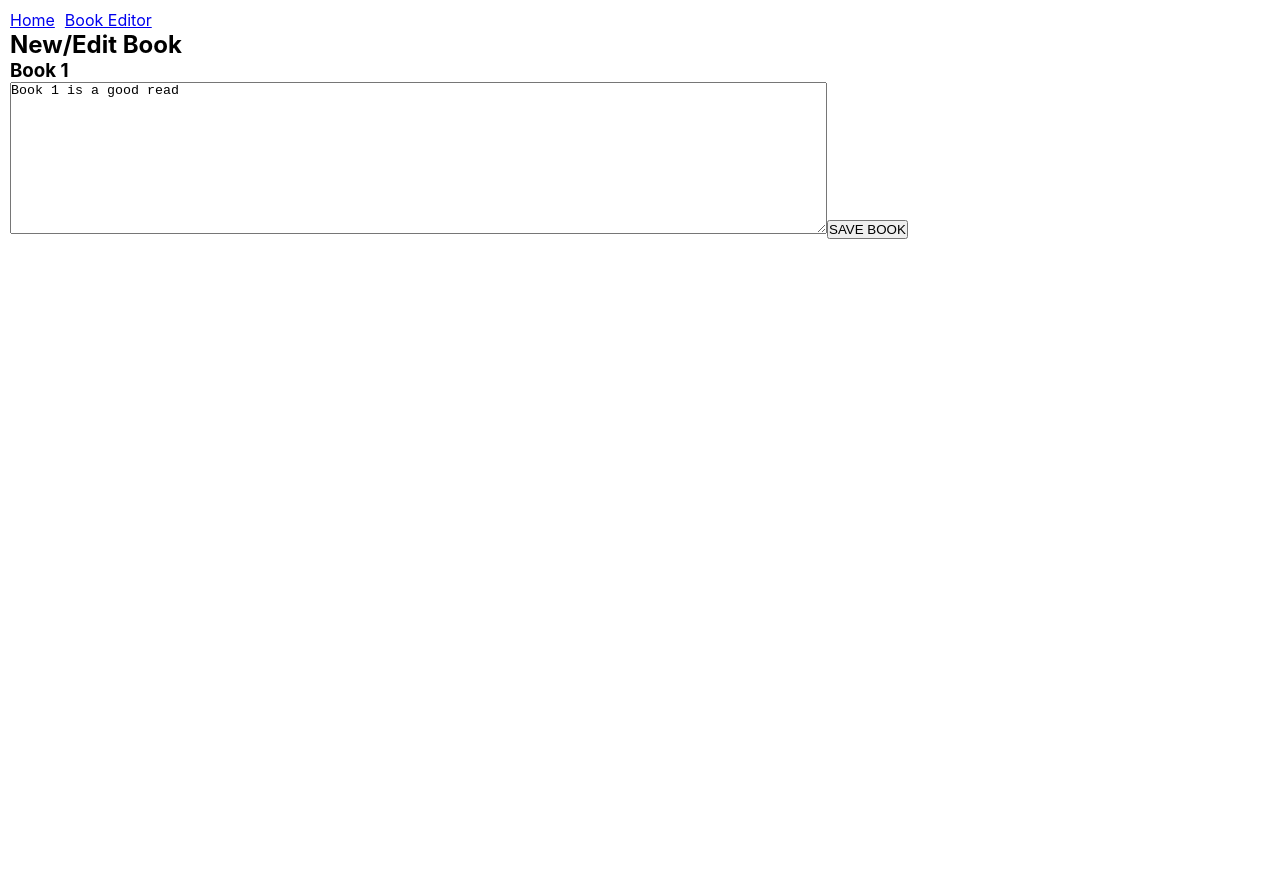
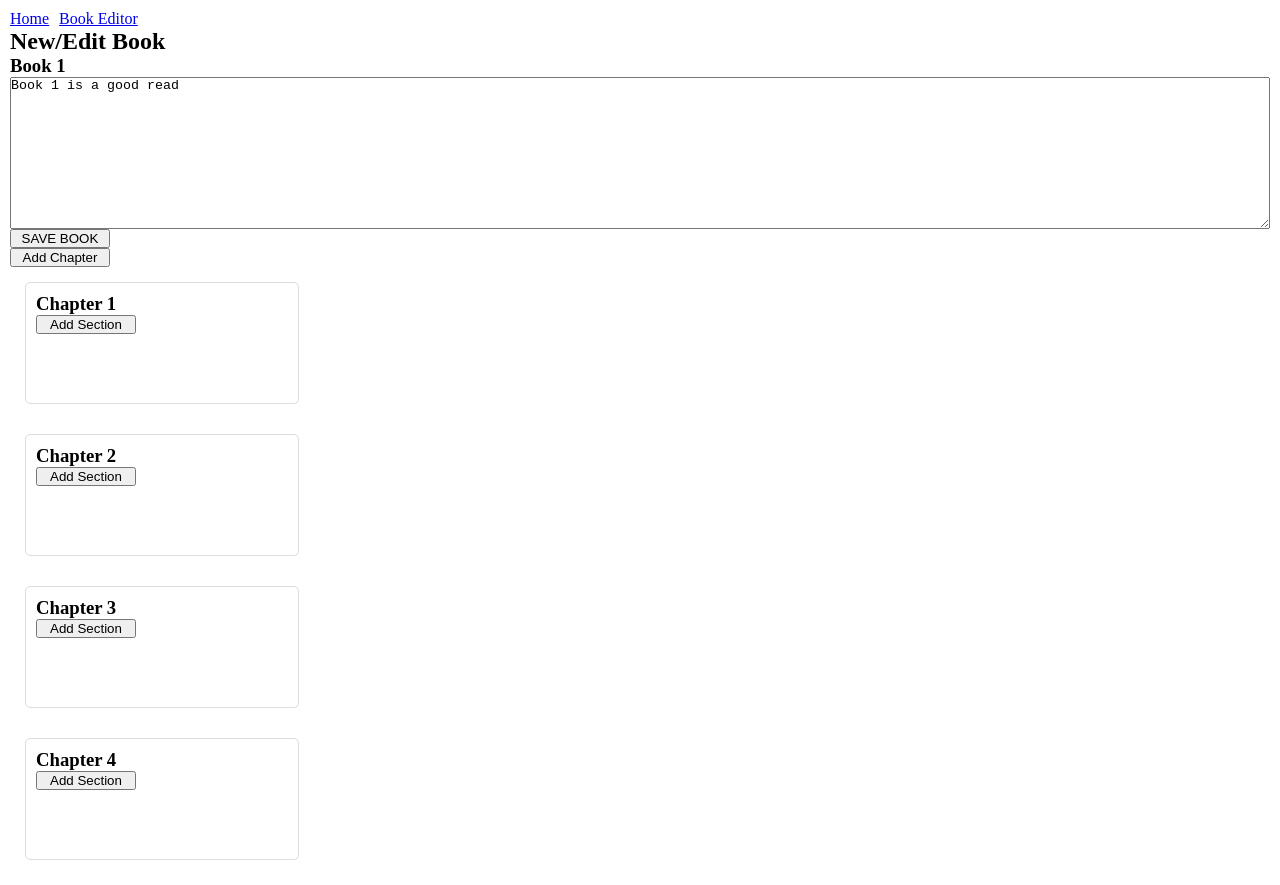
Before and after one commit to rajeshpillai/micro-books, a React (Create React App) app: page /book/editor/1 in a window 1280 px wide. Before the commit the page ends 800 px from the top, so only its background shows below. Built offline with nearby package versions, Linux system fonts and the light colour scheme.

Commit message:
Added books and chapters

```diff
--- a/src/App.css
+++ b/src/App.css
@@ -29,3 +29,14 @@
 .top-menu li {
   padding-right: 10px;
 }
+
+
+/* form */
+.form {
+  display: flex;
+  flex-direction: column;
+}
+
+button {
+  width: 100px;
+}
--- a/src/index.css
+++ /dev/null
@@ -1,13 +0,0 @@
-body {
-  margin: 0;
-  font-family: -apple-system, BlinkMacSystemFont, 'Segoe UI', 'Roboto', 'Oxygen',
-    'Ubuntu', 'Cantarell', 'Fira Sans', 'Droid Sans', 'Helvetica Neue',
-    sans-serif;
-  -webkit-font-smoothing: antialiased;
-  -moz-osx-font-smoothing: grayscale;
-}
-
-code {
-  font-family: source-code-pro, Menlo, Monaco, Consolas, 'Courier New',
-    monospace;
-}
--- a/src/index.js
+++ b/src/index.js
@@ -1,6 +1,5 @@
 import React from 'react';
 import ReactDOM from 'react-dom';
-import './index.css';
 import App from './App';
 import reportWebVitals from './reportWebVitals';
 
--- a/src/pages/book-editor.js
+++ b/src/pages/book-editor.js
@@ -1,7 +1,7 @@
 import {useState, useEffect, useContext} from 'react';
 import {useParams} from 'react-router-dom';
 import { RootContext } from '../context/root-context';
-
+import Chapters from './chapters';
 const BookEditor = (props) => {
   let {id} = useParams();
 
@@ -27,7 +27,7 @@ const BookEditor = (props) => {
   }
 
   return (
-    <div>
+    <div className="form">
       <h2>New/Edit Book</h2>
       <h3>{book?.title}</h3>
       <textarea name="desc" placeholder="book description" rows="10" cols="100"
@@ -35,6 +35,9 @@ const BookEditor = (props) => {
         onChange = {handleChange}
       />
       <button onClick={handleSaveBook}>SAVE BOOK</button>
+
+      <button>Add Chapter</button>
+      <Chapters bookId={book?.id}/>
     </div>
   )
 }
--- /dev/null
+++ b/src/pages/chapter.js
@@ -0,0 +1,14 @@
+export default function Chapter({chapter}) {
+
+  return (
+    <>
+      {!chapter && <h2>Loading....</h2>}
+      { chapter &&
+        <div className="book">
+          <h3>{chapter.title}</h3>
+          <button>Add Section</button>
+        </div>
+      }
+    </>
+  )
+}
--- /dev/null
+++ b/src/pages/chapters.js
@@ -0,0 +1,26 @@
+import {useState, useEffect, useContext} from 'react';
+import {useParams, NavLink} from 'react-router-dom';
+import { RootContext } from '../context/root-context';
+import Chapter from './chapter';
+
+export default function Chapters({bookId}) {
+  const [chapters, setChapters] = useState(undefined);
+  const {getChapters} = useContext(RootContext);
+
+  useEffect(() => {
+    setChapters(getChapters(bookId))
+  }, [bookId])
+
+  return (
+    <>
+      {!chapters && <h2>Loading chapters...</h2>}
+      {chapters &&
+        chapters.map(chapter => {
+          return (
+            <Chapter chapter = {chapter} />
+          )
+        })
+      }
+    </>
+  )
+}
--- a/src/providers/root-provider.js
+++ b/src/providers/root-provider.js
@@ -1,5 +1,24 @@
 import React, {useState} from 'react';
 import {RootContext} from '../context/root-context';
+
+
+/*
+  Book {
+    title
+    desc
+
+    chapters [
+      {
+        id
+        title
+        sections [
+          { id content}
+        ]
+      }
+    ]
+  }
+
+*/
 
 function loadData() {
   const data = [];
@@ -15,9 +34,28 @@ function loadData() {
   return data;
 }
 
+function loadChapters(books) {
+  const chapters = [];
+
+  for (let i = 0; i < books.length; i++) {
+    for(let j = 1; j < 5; j++) {
+      chapters.push({
+        id: j,
+        bookId: books[i].id,
+        title: `Chapter ${j}`
+      });
+    }
+  }
+
+  return chapters;
+}
+
 export const RootProvider = ({children}) => {
+  const books = loadData();
+
   const [state, setState] = useState({
-    books: loadData()
+    books: books,
+    chapters: loadChapters(books)
   });
 
   const findBook = (id) => {
@@ -41,12 +79,17 @@ export const RootProvider = ({children}) => {
     }))
   }
 
+  const getChapters = (bookId) => {
+    return state.chapters.filter(chapter => chapter.bookId == bookId);
+  }
+
   const getApi = () => {
     return {
       state,
       setState,
       saveBook,
-      findBook
+      findBook,
+      getChapters
     }
   }
 
```
